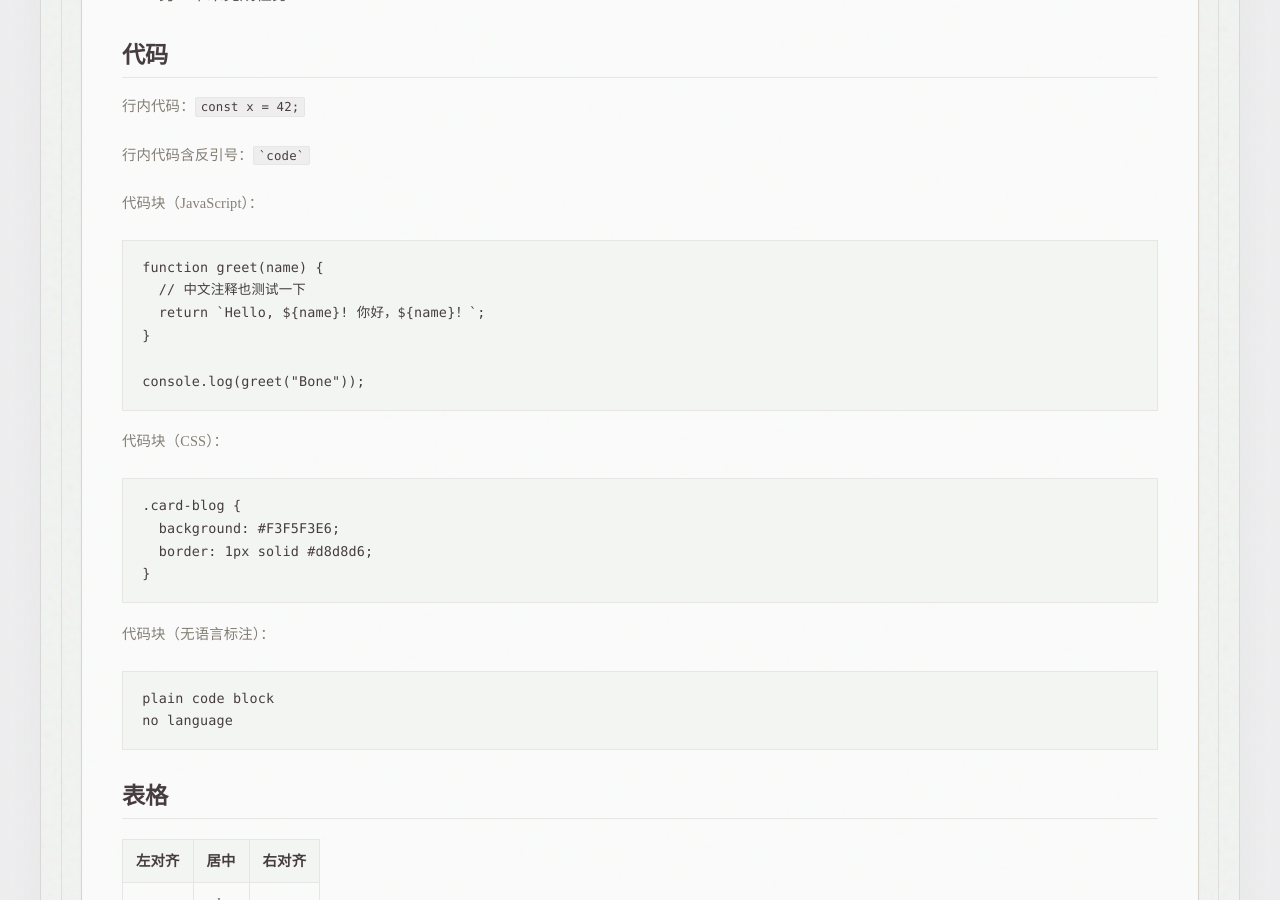
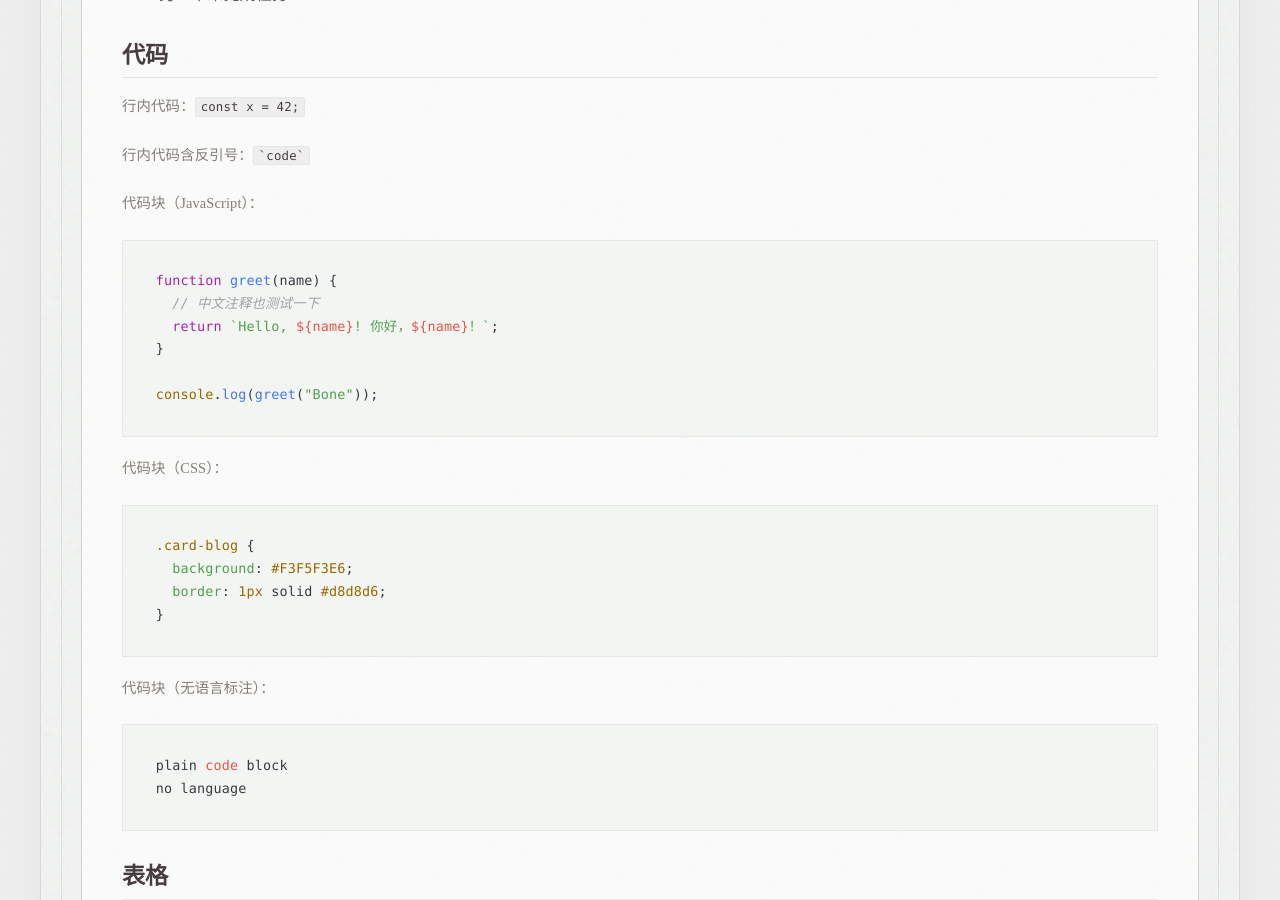
Before and after one commit to zichenstudio/sora, a Jekyll site: the page built from _posts/2020-01-01-test.md, in a window 1280 px wide and 900 px high, scrolled down 1759 px. Built offline with Jekyll 4.4.1, drawn with Linux system fonts in a browser that asks for light colours; nearby versions of some CDN libraries; part of the change alters nothing that is shown.

Commit message:
update highlight

```diff
--- a/_layouts/post.html
+++ b/_layouts/post.html
@@ -16,3 +16,6 @@ layout: default
     {{ content }}
   </div>
 </article>
+<script src="https://cdnjs.cloudflare.com/ajax/libs/highlight.js/11.12.0/highlight.min.js"></script>
+<link rel="stylesheet" href="https://cdnjs.cloudflare.com/ajax/libs/highlight.js/11.12.0/styles/atom-one-light.min.css">
+<script>hljs.highlightAll();</script>
```
